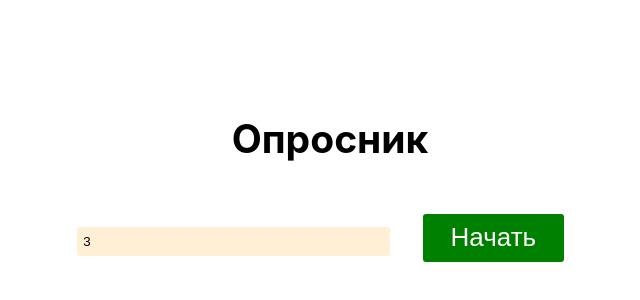
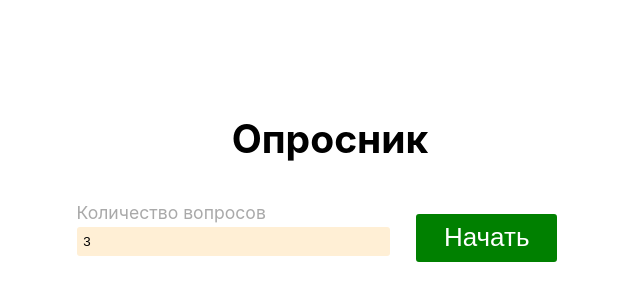
Before and after one commit to efeeney26/questionnaire, a React (Create React App) app: page / in a window 1280 px wide. Shown: the part 212-512 px from the top of the page, without its empty margins (310-950 px from the left). Built offline with nearby package versions, Linux system fonts and the light colour scheme.

Commit message:
feat(Checkbox): add component

```diff
--- /dev/null
+++ b/src/components/checkbox/checkbox.tsx
@@ -0,0 +1,103 @@
+import React, { FC } from 'react'
+import styled, { keyframes } from 'styled-components'
+
+interface ICheckboxProps {
+    checked: boolean,
+    onChange: any,
+    name?: string,
+    id: string,
+    label?: string,
+    disabled: boolean
+}
+
+const StyledInput = styled.input`
+  height: 0;
+  width: 0;
+  opacity: 0;
+  z-index: -1;
+`
+
+const StyledLabel = styled.label`
+  position: relative;
+  display: inline-block;
+  margin: 0.6em 1em;
+`
+
+const rotate = keyframes`
+ from {
+    opacity: 0;
+    transform: rotate(0deg);
+  }
+  to {
+    opacity: 1;
+    transform: rotate(45deg);
+  }
+`
+
+const Indicator = styled.div`
+  width: 1.2em;
+  height: 1.2em;
+  background: #e6e6e6;
+  position: absolute;
+  top: 0;
+  left: -1.6em;
+  border: 1px solid #757575;
+  border-radius: 0.2em;
+
+  ${StyledInput}:not(:disabled):checked & {
+    background: #d1d1d1;
+  }
+
+  ${StyledLabel}:hover & {
+    background: #ccc;
+  }
+
+  &::after {
+    content: "";
+    position: absolute;
+    display: none;
+  }
+
+  ${StyledInput}:checked + &::after {
+    display: block;
+    top: 0.1em;
+    left: 0.35em;
+    width: 35%;
+    height: 70%;
+    border: solid #263238;
+    border-width: 0 0.2em 0.2em 0;
+    animation-name: ${rotate};
+    animation-duration: 0.3s;
+    animation-fill-mode: forwards;
+  }
+
+  &:disabled {
+    cursor: not-allowed;
+  }
+`
+
+const Checkbox: FC<ICheckboxProps> = ({
+    checked,
+    onChange,
+    name,
+    id,
+    label,
+    disabled
+}) => (
+    <StyledLabel
+        htmlFor={id}
+    >
+        {label}
+        <StyledInput
+            id={id}
+            type="checkbox"
+            name={name}
+            disabled={disabled}
+            checked={checked}
+            onChange={onChange}
+        />
+        <Indicator />
+    </StyledLabel>
+)
+
+export default Checkbox
--- a/src/components/index.js
+++ b/src/components/index.js
@@ -1,11 +1,13 @@
 import Layout from './layout/layout'
 import Input from './input/input'
+import Checkbox from './checkbox/checkbox'
 import Button from './button/button'
 import Spinner from './spinner/spinner'
 
 export {
     Layout,
     Input,
+    Checkbox,
     Button,
     Spinner
 }
--- a/src/components/input/input.tsx
+++ b/src/components/input/input.tsx
@@ -1,8 +1,14 @@
+import React, { FC } from 'react'
 import styled from 'styled-components'
 
-const Input = styled.input`
+interface IInputProps {
+    id: string,
+    label?: string,
+    [x: string]: any
+}
+
+const StyledInput = styled.input`
   padding: 0.5em;
-  margin: 0.5em;
   background: papayawhip;
   border: none;
   border-radius: 3px;
@@ -17,4 +23,34 @@ const Input = styled.input`
   }
 `
 
+const StyledLabel = styled.label`
+  position: relative;
+  display: inline-block;
+  font-size: 24px;
+  text-align: left;
+`
+
+const StyledP = styled.p`
+  margin: 0;
+  font-size: 1.1rem;
+  color: darkgray;
+`
+
+const Input: FC<IInputProps> = ({
+    id,
+    label,
+    ...rest
+}) => (
+    <StyledLabel
+        htmlFor={id}
+    >
+        <StyledP>
+            {label}
+        </StyledP>
+        <StyledInput
+            {...rest}
+        />
+    </StyledLabel>
+)
+
 export default Input
--- a/src/features/questionnaire/components/question-form/question-form.tsx
+++ b/src/features/questionnaire/components/question-form/question-form.tsx
@@ -1,5 +1,7 @@
-import React, { FC, useMemo } from 'react'
+import React, { FC, useMemo, useState } from 'react'
 import { shuffle } from 'lodash'
+
+import { Checkbox } from '../../../../components'
 
 interface IQuestionFormProps {
     question?: {
@@ -13,6 +15,9 @@ interface IQuestionFormProps {
 }
 
 const QuestionForm: FC<IQuestionFormProps> = ({ question }) => {
+    const [value, setCheckbox] = useState(true)
+    const [radioValue, setRadio] = useState(true)
+
     const answers: Array<string> | null = useMemo(() => {
         if (question?.incorrect_answers && question?.correct_answer) {
             return shuffle([
@@ -28,11 +33,18 @@ const QuestionForm: FC<IQuestionFormProps> = ({ question }) => {
             <p>{question?.question}</p>
             {answers?.length ?
                 answers.map((answer) => (
-                    <p
+                    <div
                         key={answer}
                     >
-                        {answer}
-                    </p>
+                        <Checkbox
+                            id={answer}
+                            name={answer}
+                            label={answer}
+                            checked={value}
+                            onChange={() => setCheckbox(!value)}
+                            disabled={false}
+                        />
+                    </div>
                 )) : null
             }
         </>
--- a/src/features/questionnaire/questionnaire.tsx
+++ b/src/features/questionnaire/questionnaire.tsx
@@ -41,6 +41,8 @@ const Questionnaire = () => {
             {questionnaire.status === 'isPending' &&
                 <div>
                     <Input
+                        id="input"
+                        label="Количество вопросов"
                         type="number"
                         defaultValue={DEFAULT_INPUT_VALUE}
                         placeholder="Введите значение"
```
